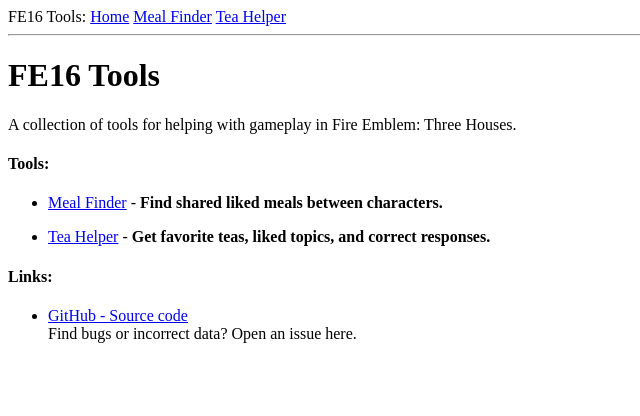
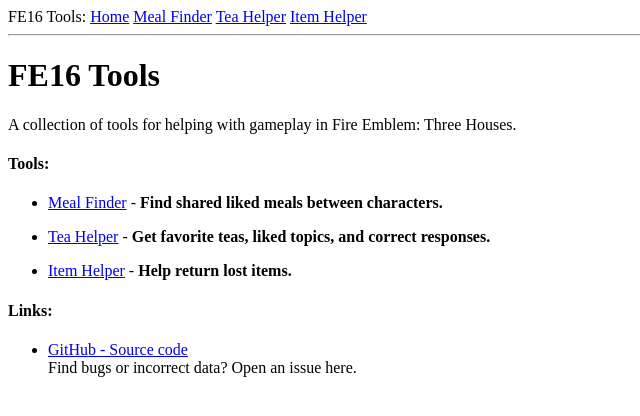
Before and after one commit to brufinus/fe16-tools, a Flask app: page / in a window 1280 px wide. Shown: the top 416 px of the page, without its empty margins (0-640 px from the left). Run offline with Flask 3, Linux system fonts and the light colour scheme.

Commit message:
add route for item helper

```diff
--- a/app/routes.py
+++ b/app/routes.py
@@ -17,6 +17,11 @@
             'name': 'Tea Helper',
             'description': 'Get favorite teas, liked topics, and correct responses.',
             'id': 'tea_helper'
+        },
+        {
+            'name': 'Item Helper',
+            'description': 'Help return lost items.',
+            'id': 'item_helper'
         }
     ]
 
@@ -99,3 +104,13 @@
                     'topics': topic_data,
                     'comments': comment_data,
                     'answers': answer_data})
+
+@app.route('/item-helper', methods=['GET', 'POST'])
+def item_helper():
+    form = CharacterForm()
+    choices = get_choices(Character)
+    form.character.choices = choices
+
+    redirect('')
+
+    return render_template('item_helper.html', title='Item Helper', page_name='Item Helper', form=form)
--- a/app/templates/base.html
+++ b/app/templates/base.html
@@ -12,6 +12,7 @@
             <a href="{{ url_for('index') }}">Home</a>
             <a href="{{ url_for('meal_finder') }}">Meal Finder</a>
             <a href="{{ url_for('tea_helper') }}">Tea Helper</a>
+            <a href="{{ url_for('item_helper') }}">Item Helper</a>
         </div>
         <hr>
         <h1>{{ page_name }}</h1>
```
